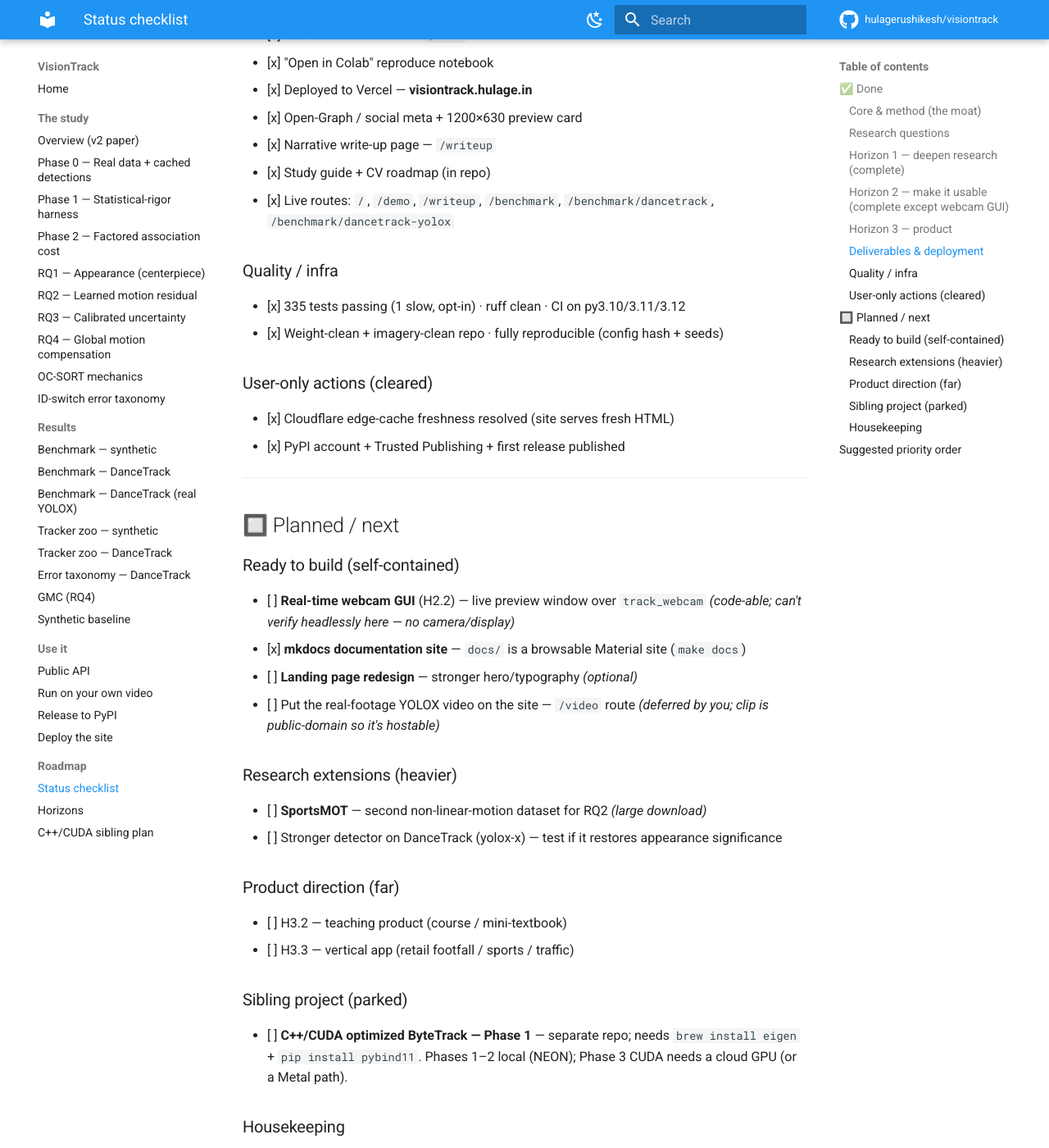
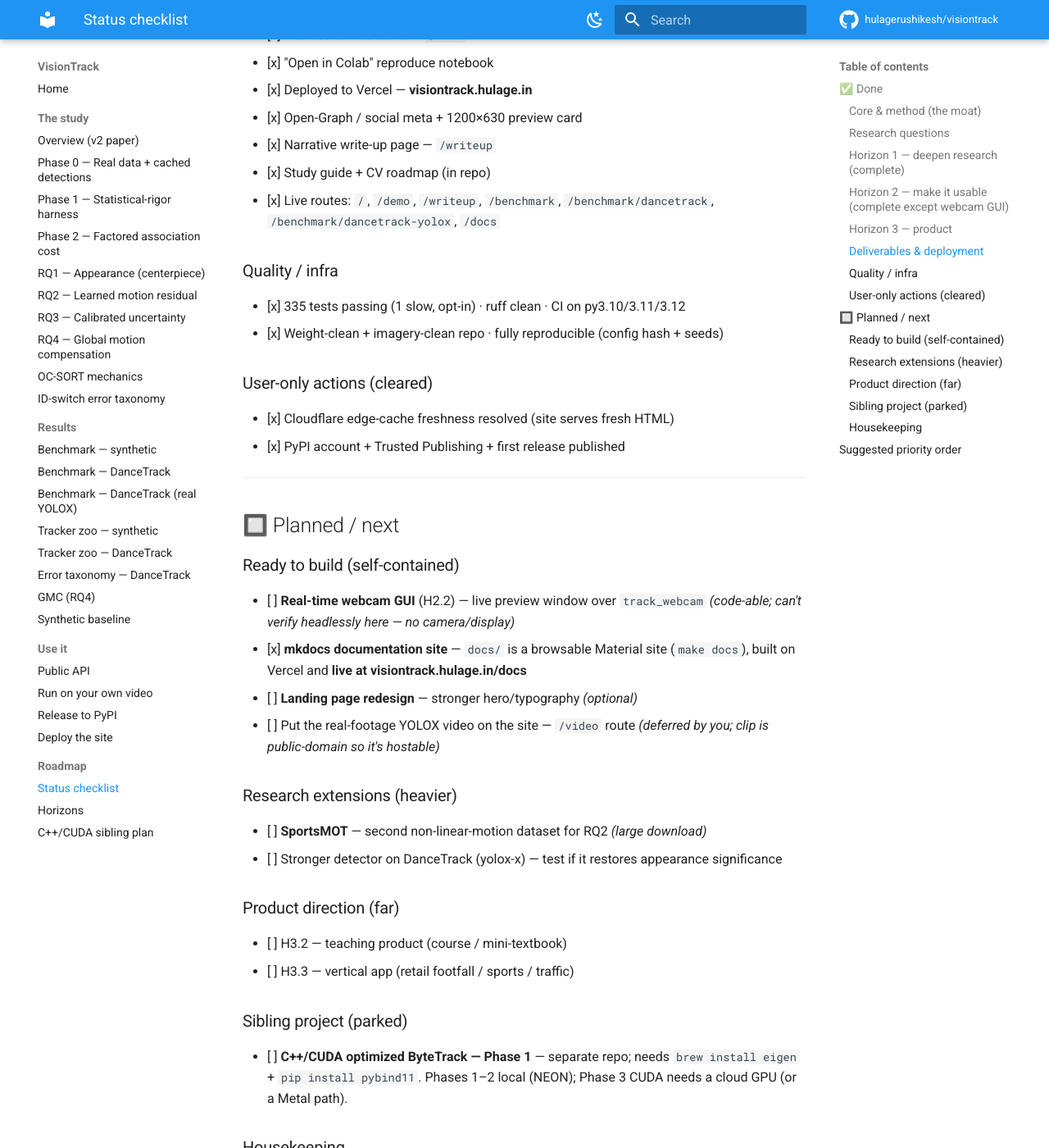
Before and after one commit to hulagerushikesh/visiontrack, an MkDocs documentation site: the page built from docs/STATUS.md, in a window 1280 px wide and 1400 px high, scrolled down 1680 px. Shown: the whole window at 82% size. Built offline with MkDocs 1.6.1 and Material for MkDocs 9.7.7, drawn with Linux system fonts in a browser that asks for light colours; comment, search, counter and statistics services are not loaded.

Commit message:
docs: mark /docs site live in STATUS

```diff
--- a/docs/STATUS.md
+++ b/docs/STATUS.md
@@ -52,7 +52,7 @@
 - [x] Open-Graph / social meta + 1200×630 preview card
 - [x] Narrative write-up page — `/writeup`
 - [x] Study guide + CV roadmap (in repo)
-- [x] Live routes: `/`, `/demo`, `/writeup`, `/benchmark`, `/benchmark/dancetrack`, `/benchmark/dancetrack-yolox`
+- [x] Live routes: `/`, `/demo`, `/writeup`, `/benchmark`, `/benchmark/dancetrack`, `/benchmark/dancetrack-yolox`, `/docs`
 
 ### Quality / infra
 - [x] 335 tests passing (1 slow, opt-in) · ruff clean · CI on py3.10/3.11/3.12
@@ -69,7 +69,8 @@
 ### Ready to build (self-contained)
 - [ ] **Real-time webcam GUI** (H2.2) — live preview window over `track_webcam`
       *(code-able; can't verify headlessly here — no camera/display)*
-- [x] **mkdocs documentation site** — `docs/` is a browsable Material site (`make docs`)
+- [x] **mkdocs documentation site** — `docs/` is a browsable Material site (`make docs`),
+      built on Vercel and **live at visiontrack.hulage.in/docs**
 - [ ] **Landing page redesign** — stronger hero/typography *(optional)*
 - [ ] Put the real-footage YOLOX video on the site — `/video` route
       *(deferred by you; clip is public-domain so it's hostable)*
```
